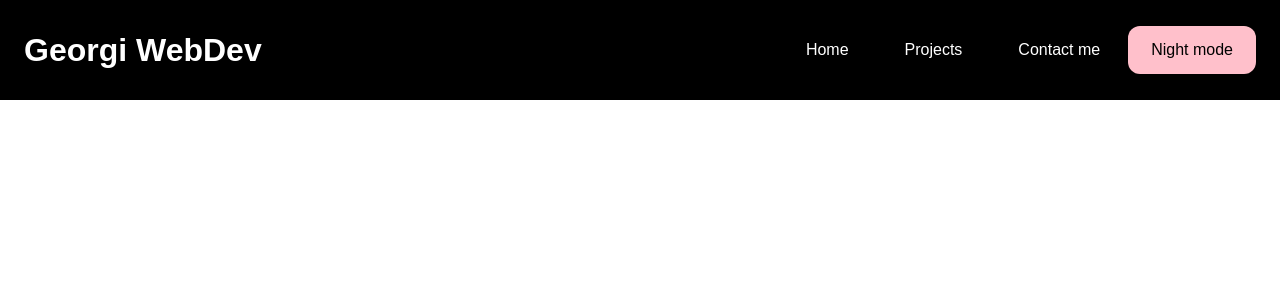
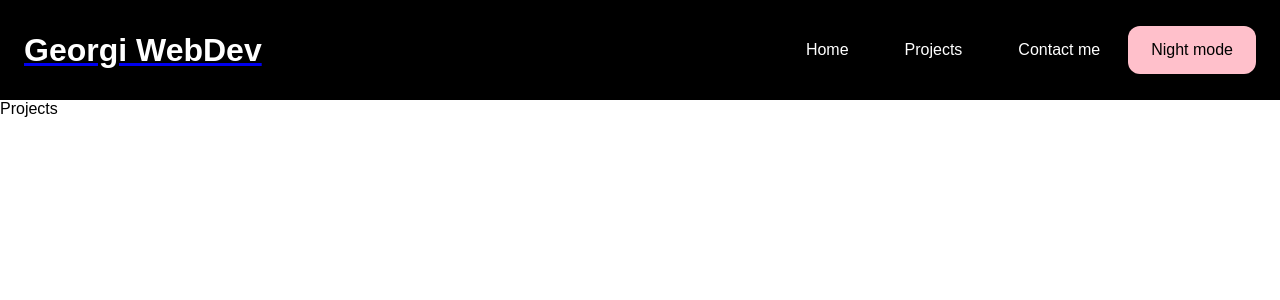
Before and after one commit to GeorgiPetrushev/my-portfolio, a React (Create React App) app: page /projects in a window 1280 px wide. Shown: the top 300 px of the page. Built offline with nearby package versions, Linux system fonts and the light colour scheme.

Commit message:
fix Routes

```diff
--- a/src/App.js
+++ b/src/App.js
@@ -1,9 +1,18 @@
 import Header from "./components/Header.js";
-import { BrowserRouter} from "react-router-dom";
+import Home from "./components/Home.js";
+import Projects from "./components/Projects.js";
+import ContactMe from "./components/ContactMe.js";
+import { BrowserRouter, Routes, Route } from "react-router-dom";
+
 function App() {
   return (
     <BrowserRouter>
       <Header />
+      <Routes>
+       <Route path="/" element={<Home />} />
+       <Route path="/projects" element={<Projects />} />
+       <Route path="/contactme" element={<ContactMe />} />z
+      </Routes>
     </BrowserRouter>
   );
 }
--- /dev/null
+++ b/src/components/ContactMe.js
@@ -0,0 +1,7 @@
+import React from "react";
+
+const ContactMe = () => {
+  return <div>ContactMe</div>;
+};
+
+export default ContactMe;
--- a/src/components/Header.js
+++ b/src/components/Header.js
@@ -1,4 +1,5 @@
 import React, { useState ,useEffect } from "react";
+import { Link } from "react-router-dom";
 import { HeaderStyle } from "./styles/Header.style";
 import { BiMenuAltRight } from "react-icons/bi";
 import { AiOutlineClose } from "react-icons/ai";
@@ -36,17 +37,17 @@ const Header = () => {
   return (
     <HeaderStyle>
       <div>
-        <h2>Georgi WebDev</h2>
+      <Link to="/"><h2>Georgi WebDev</h2></Link>
         <nav className={`${menuOpen && size.width ? "isMenu" : ""}`}>
           <ul>
             <li>
-              <a href="/">Home</a>
+              <Link to="/">Home</Link>
             </li>
             <li>
-              <a href="/">Projects</a>
+              <Link to="/projects">Projects</Link>
             </li>
             <li>
-              <a href="/">Contact me</a>
+              <Link to="/contactme">Contact me</Link>
             </li>
           </ul>
           <button>Night mode</button>
--- /dev/null
+++ b/src/components/Home.js
@@ -0,0 +1,7 @@
+import React from "react";
+
+const Home = () => {
+  return <div>Home</div>;
+};
+
+export default Home;
--- /dev/null
+++ b/src/components/Projects.js
@@ -0,0 +1,7 @@
+import React from "react";
+
+const Projects = () => {
+  return <div>Projects</div>;
+};
+
+export default Projects;
```
